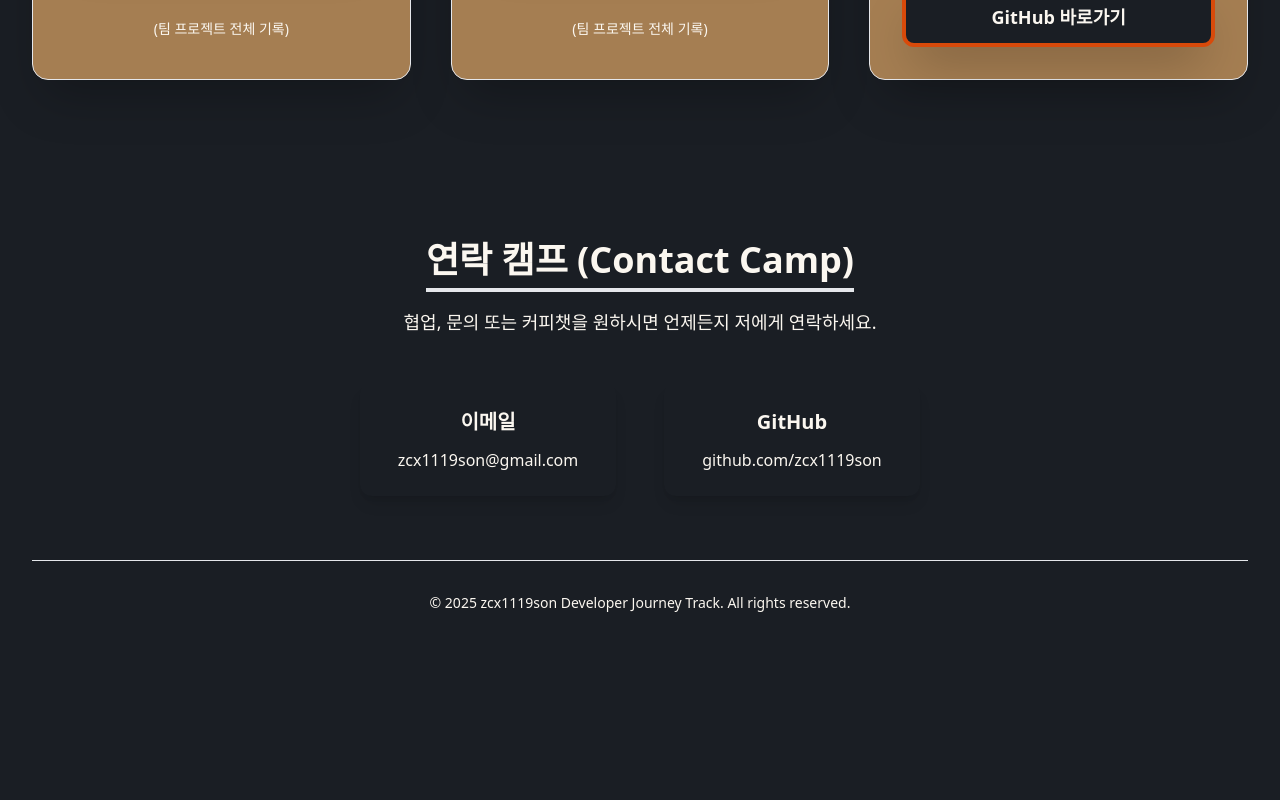
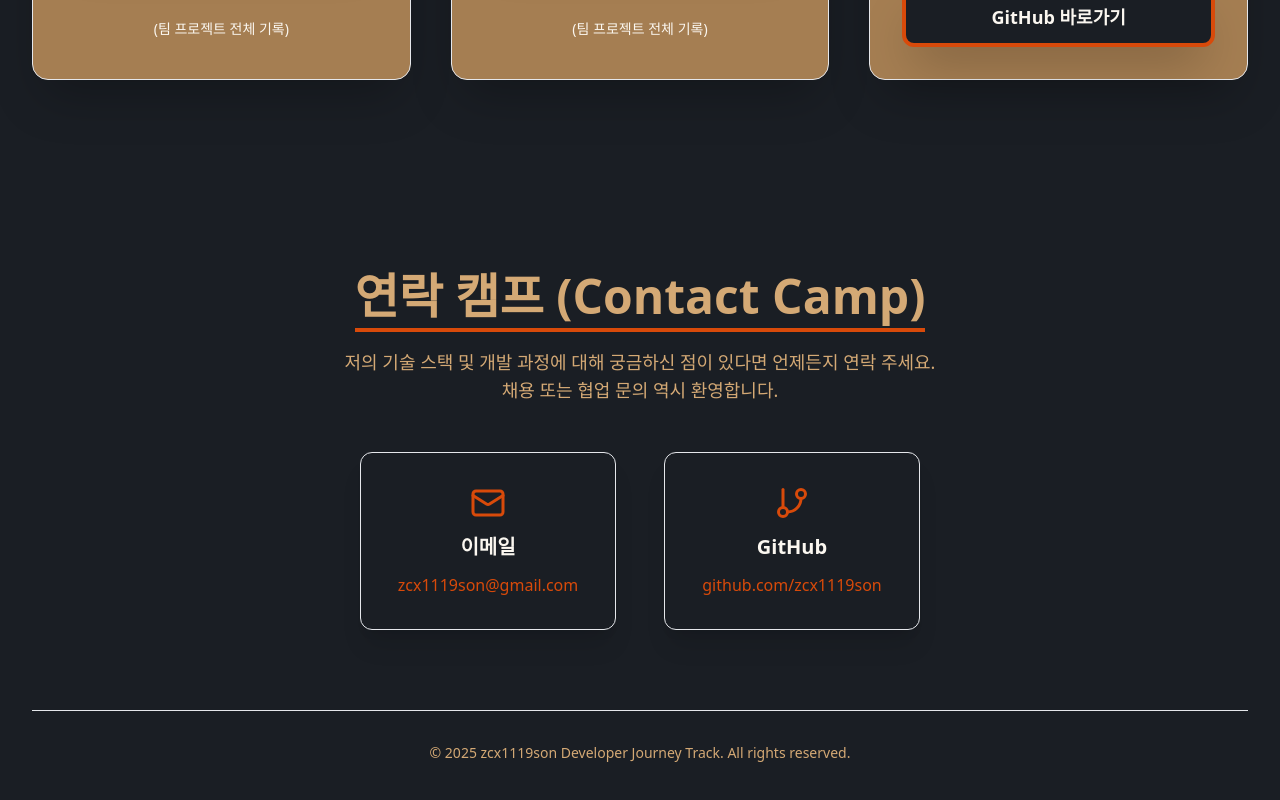
Before and after one commit to zcx1119son/react-developer-portfolio, a React (Vite) app: page / in a window 1280 px wide. Shown: the part 2018-2818 px from the top of the page. Before the commit the page ends 2695 px from the top, so only its background shows below. Built offline with nearby package versions, Linux system fonts and the light colour scheme.

Commit message:
Update Contact.jsx

```diff
--- a/src/components/Contact/Contact.jsx
+++ b/src/components/Contact/Contact.jsx
@@ -1,47 +1,78 @@
 import React from 'react';
 
 function Contact() {
+
+    // 메일 아이콘 (Mail SVG) - Lucide-react 스타일 기반
+    const MailIcon = () => (
+        <svg xmlns="http://www.w3.org/2000/svg" width="36" height="36" viewBox="0 0 24 24" fill="none"
+            stroke="currentColor" strokeWidth="2" strokeLinecap="round" strokeLinejoin="round"
+            className="text-sunset mx-auto mb-3">
+            <rect width="20" height="16" x="2" y="4" rx="2"></rect>
+            <path d="m22 7-8.97 5.7a1.94 1.94 0 0 1-2.06 0L2 7"></path>
+        </svg>
+    );
+
+    // 깃 브랜치 아이콘 (GitBranch SVG) - Lucide-react 스타일 기반
+    const GitBranchIcon = () => (
+        <svg xmlns="http://www.w3.org/2000/svg" width="36" height="36" viewBox="0 0 24 24" fill="none"
+            stroke="currentColor" strokeWidth="2" strokeLinecap="round" strokeLinejoin="round"
+            className="text-sunset mx-auto mb-3">
+            <line x1="6" x2="6" y1="3" y2="15"></line>
+            <circle cx="18" cy="6" r="3"></circle>
+            <path d="M18 9a9 9 0 0 1-9 9"></path>
+            <circle cx="6" cy="18" r="3"></circle>
+        </svg>
+    );
+
     return (
         // 배경색: bg-night-sky, 텍스트색: text-sand-light
-    <section id="contact" className="py-16 px-4 sm:px-8 **bg-night-sky** **text-sand-light** min-h-[40vh]">
-      <div className="max-w-4xl mx-auto text-center">
+        <section id="contact" className="py-24 px-4 sm:px-8 bg-night-sky text-sand-light min-h-[50vh] flex flex-col justify-center">
+            <div className="max-w-4xl mx-auto text-center w-full">
 
-        {/* 제목: border-sunset 색상 적용 */}
-        <h2 className="text-4xl font-extrabold **text-sand-light** mb-4 border-b-4 **border-sunset** pb-2 inline-block">
+                {/* 제목: text-sand-main으로 변경하여 강조 */}
+                <h2 className="text-4xl sm:text-5xl font-extrabold text-sand-main mb-4 border-b-4 border-sunset pb-2 inline-block">
                     연락 캠프 (Contact Camp)
                 </h2>
 
-        {/* 설명 텍스트: text-sand-main 색상 적용 */}
-        <p className="**text-sand-main** mb-12 text-lg">
-          협업, 문의 또는 커피챗을 원하시면 언제든지 저에게 연락하세요.
+                {/* 🌟 설명 텍스트 수정: 기술적 관심사 및 채용 관련 문의로 초점 변경 */}
+                <p className="text-sand-main mb-12 text-lg">
+                    저의 기술 스택 및 개발 과정에 대해 궁금하신 점이 있다면 언제든지 연락 주세요.
+                    <br />
+                    채용 또는 협업 문의 역시 환영합니다.
                 </p>
 
                 <div className="flex flex-col sm:flex-row justify-center gap-8 md:gap-12">
 
-          {/* 이메일 항목 카드: bg-sand-dark 색상 적용 */}
-          <div className="contact-item **bg-sand-dark** p-6 rounded-xl shadow-lg hover:shadow-2xl transition-all duration-300 w-full sm:w-64">
-            <h3 className="text-xl font-semibold **text-sand-light** mb-3">이메일</h3>
-            <p className="**text-sand-light**/80">
+                    {/* 이메일 항목 카드: bg-sand-dark 색상 적용 및 아이콘 추가 */}
+                    <div className="contact-item bg-sand-dark/80 p-8 rounded-xl shadow-xl border border-sunset/30
+                                     hover:shadow-sunset/50 hover:scale-[1.05] transition-all duration-300
+                                     w-full sm:w-64 transform">
+                        <MailIcon />
+                        <h3 className="text-xl font-semibold text-sand-light mb-3">이메일</h3>
+                        <p className="text-sand-light/80">
                             {/* 링크: text-sunset 악센트 색상 적용 */}
                             <a
                                 href="mailto:zcx1119son@gmail.com"
-                className="**text-sunset** hover:text-sand-light transition-colors duration-200 break-words"
+                                className="text-sunset hover:text-sand-light font-medium transition-colors duration-200 break-words"
                             >
                                 zcx1119son@gmail.com
                             </a>
                         </p>
                     </div>
 
-          {/* GitHub 항목 카드: bg-sand-dark 색상 적용 */}
-          <div className="contact-item **bg-sand-dark** p-6 rounded-xl shadow-lg hover:shadow-2xl transition-all duration-300 w-full sm:w-64">
-            <h3 className="text-xl font-semibold **text-sand-light** mb-3">GitHub</h3>
-            <p className="**text-sand-light**/80">
+                    {/* GitHub 항목 카드: bg-sand-dark 색상 적용 및 아이콘 추가 */}
+                    <div className="contact-item bg-sand-dark/80 p-8 rounded-xl shadow-xl border border-sunset/30
+                                     hover:shadow-sunset/50 hover:scale-[1.05] transition-all duration-300
+                                     w-full sm:w-64 transform">
+                        <GitBranchIcon />
+                        <h3 className="text-xl font-semibold text-sand-light mb-3">GitHub</h3>
+                        <p className="text-sand-light/80">
                             {/* 링크: text-sunset 악센트 색상 적용 */}
                             <a
                                 href="https://github.com/zcx1119son"
                                 target="_blank"
                                 rel="noopener noreferrer"
-                className="**text-sunset** hover:text-sand-light transition-colors duration-200"
+                                className="text-sunset hover:text-sand-light font-medium transition-colors duration-200"
                             >
                                 github.com/zcx1119son
                             </a>
@@ -51,7 +82,7 @@ function Contact() {
             </div>
 
             {/* Footer: 경계선과 텍스트 색상 수정 */}
-      <footer className="mt-16 pt-8 border-t **border-sand-dark** text-center **text-sand-main** text-sm">
+            <footer className="mt-20 pt-8 border-t border-sand-dark/50 text-center text-sand-main text-sm w-full max-w-7xl mx-auto px-4">
                 <p>© 2025 zcx1119son Developer Journey Track. All rights reserved.</p>
             </footer>
         </section>
```
Lines whose indentation alone changed are shown as unchanged.
